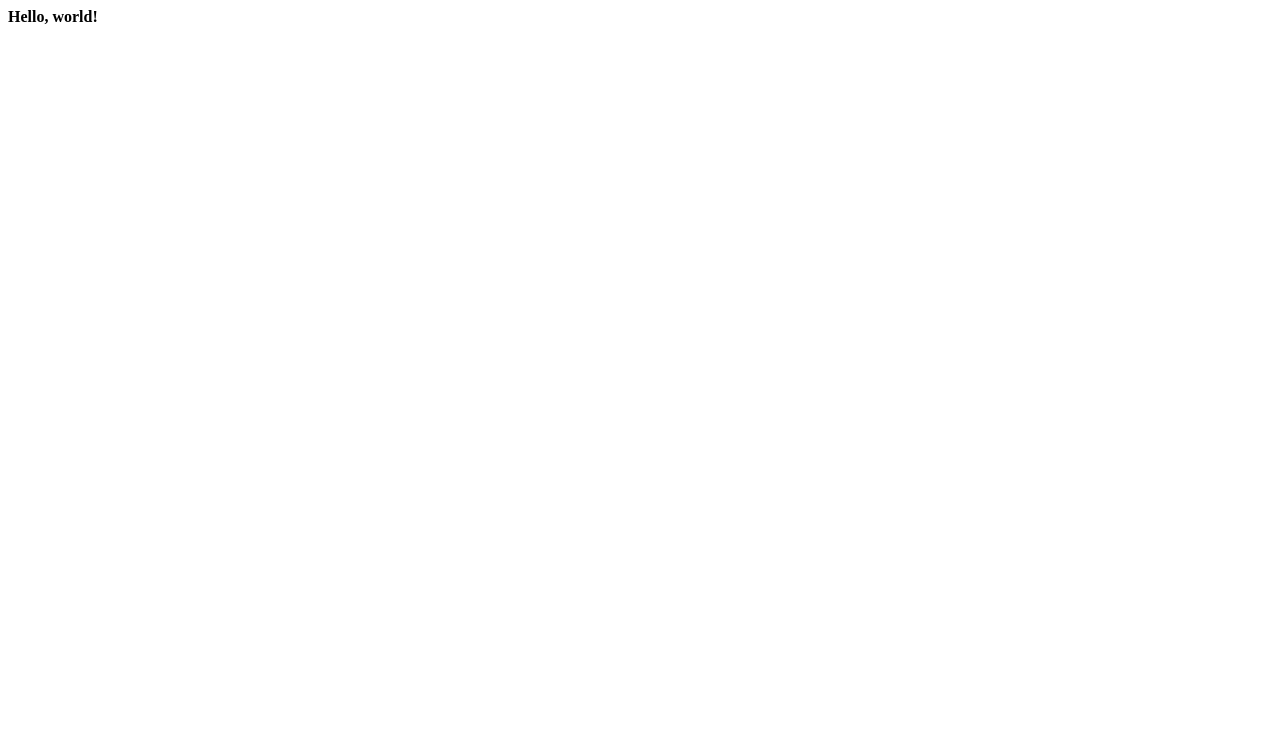
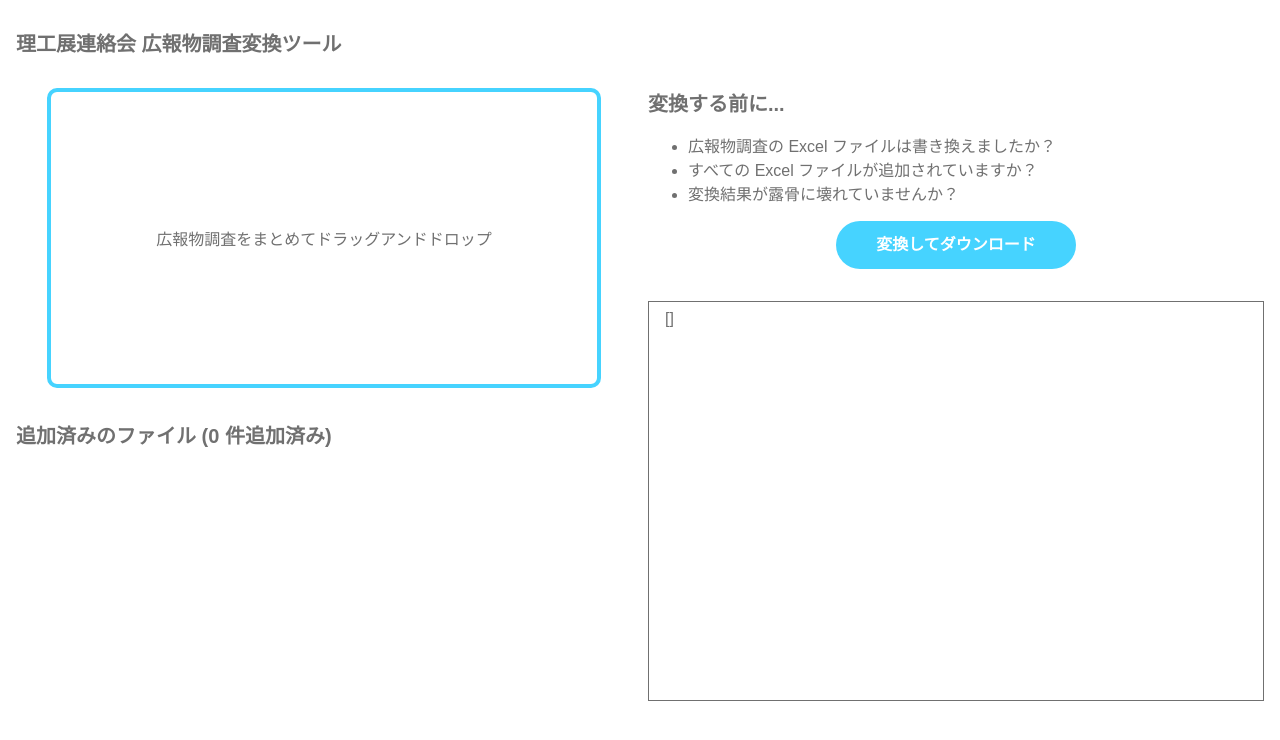
Before and after one commit to Rikoten/kouhou-survey, a React app: page / in a window 1280 px wide. Shown: the top 740 px of the page. Built offline with nearby package versions, Linux system fonts and the light colour scheme.

Commit message:
大体できた説があります

```diff
--- a/src/app.tsx
+++ b/src/app.tsx
@@ -1,9 +1,113 @@
-import React from 'react'
+import React, { useEffect, useState } from 'react'
 import { render } from 'react-dom'
+import { parse } from 'structured-xlsx-parser'
 
 import './index.html'
+
 import './style.scss'
 
-const App = () => <div>Hello, world!</div>
+type ExcelFile = {
+    filename: string
+    data: Uint8Array
+}
+
+type ParsedExcel = {
+    filename: string,
+    parsedData: unknown
+}
+
+const App = () => {
+    const [ excelFiles, setExcelFiles ] = useState<ExcelFile[]>([])
+    const [ parsedExcel, setParsedExcel ] = useState<ParsedExcel[]>([])
+
+    useEffect(() => {
+        try {
+            const parsed = excelFiles.map(it => ({
+                filename: it.filename,
+                parsedData: parse(it.data)
+            }))
+            const sortedFilenames = parsed.map(it => it.filename).sort()
+            const sortedItems = sortedFilenames.map(filename => parsed.find(item => item.filename == filename)) as ParsedExcel[]
+            setParsedExcel(sortedItems)
+        } catch (err) {
+            alert('リロードしてね\n' + err)
+        }
+    }, [ excelFiles ])
+
+    return <div className='App'>
+        <div className='Left'>
+            <h1>理工展連絡会 広報物調査変換ツール</h1>
+            <FileDragArea setExcelFiles={ setExcelFiles }/>
+            <UploadedFileList parsedExcel={ parsedExcel } />
+        </div>
+        <div className='Right'>
+            <BeforeConvertChecklist />
+            <DownloadButton parsedExcel={ parsedExcel } />
+            <Preview parsedExcel={ parsedExcel } />
+        </div>
+    </div>
+}
+
+const FileDragArea: React.FunctionComponent<{
+    setExcelFiles: (excelFiles: ExcelFile[]) => unknown
+}> = ({ setExcelFiles }) => {
+    const onDropHandler: React.DragEventHandler = async e => {
+        e.preventDefault()
+        const excelFiles: ExcelFile[] = await Promise.all(Array.from(e.dataTransfer.files).map(async it => ({
+            filename: it.name,
+            data: new Uint8Array(await it.arrayBuffer())
+        })))
+        setExcelFiles(excelFiles)
+    }
+
+    const preventDefaultHandler: React.DragEventHandler = e => {
+        e.preventDefault()
+    }
+
+    return <div className='FileDragArea' onDrop={ onDropHandler } onDragOver={ preventDefaultHandler }>
+        広報物調査をまとめてドラッグアンドドロップ
+    </div>
+}
+
+const UploadedFileList: React.FunctionComponent<{
+    parsedExcel: ParsedExcel[]
+}> = ({ parsedExcel }) => {
+    return <div className='UploadedFileList'>
+        <h2>追加済みのファイル ({ parsedExcel.length } 件追加済み)</h2>
+        <ul>{
+            parsedExcel.map(it => <li>{ it.filename }</li>)
+        }</ul>
+    </div>
+}
+
+const BeforeConvertChecklist = () => <div className='BeforeConvertChecklist'>
+    <h2>変換する前に...</h2>
+    <ul>
+        <li>広報物調査の Excel ファイルは書き換えましたか？</li>
+        <li>すべての Excel ファイルが追加されていますか？</li>
+        <li>変換結果が露骨に壊れていませんか？</li>
+    </ul>
+</div>
+
+const DownloadButton: React.FunctionComponent<{
+    parsedExcel: ParsedExcel[]
+}> = ({ parsedExcel }) => {
+    const downloadText = 'data:,' + JSON.stringify(parsedExcel.map(it => it.parsedData))
+    const disabled = parsedExcel.length === 0
+    const onClickHandler: React.MouseEventHandler = e => {
+        if (disabled) e.preventDefault()
+    }
+    return <div className='DownloadButton'>
+        <a download='data.json' href={ downloadText } data-disabled={ disabled } onClick={ onClickHandler }>変換してダウンロード</a>
+    </div>
+}
+
+const Preview: React.FunctionComponent<{
+    parsedExcel: ParsedExcel[]
+}> = ({ parsedExcel }) => {
+    return <div className='Preview'>
+        <pre><code>{ JSON.stringify(parsedExcel.map(it => it.parsedData), null, 2) }</code></pre>
+    </div>
+}
 
 render(<App />, document.getElementById('app'))
--- a/src/style.scss
+++ b/src/style.scss
@@ -1,3 +1,104 @@
-#app {
-    font-weight: bold;
+* {
+    box-sizing: border-box;
+    margin: 0;
+    font-family: sans-serif;
+
+    --main-color: #46D3FF;
+    --text-color: #707070;
+
+    color: var(--text-color);
 }
+
+.App {
+    display: grid;
+    grid-template-columns: 1fr 1fr;
+    gap: 1rem;
+    grid-gap: 1rem;
+
+    margin: 1rem;
+
+    h1 {
+        margin-top: 1rem;
+        font-size: 1.25rem;
+        line-height: 1.5rem;
+    }
+}
+
+.FileDragArea {
+    height: 300px;
+    width: 90%;
+    margin: 2rem auto 0 auto;
+
+    border: solid 4px var(--main-color);
+    border-radius: 10px;
+
+    display: flex;
+    align-items: center;
+    justify-content: center;
+}
+
+.UploadedFileList {
+    h2 {
+        margin-top: 2rem;
+        font-size: 1.25rem;
+    }
+
+    ul {
+        margin-top: 1rem;
+        padding: 0;
+
+        list-style: none;
+
+        display: grid;
+        grid-template-columns: repeat(auto-fill, 12rem);
+        column-gap: 2rem;
+    }
+
+    li {
+        display: inline;
+        overflow-x: hidden;
+        white-space: nowrap;
+    }
+}
+
+.BeforeConvertChecklist {
+    margin-top: calc(2rem + 1.5rem + 1rem);
+
+    h2 {
+        font-size: 1.25rem;
+    }
+
+    ul {
+        margin-top: 1rem;
+    }
+}
+
+.DownloadButton {
+    display: flex;
+    justify-content: center;
+    align-items: center;
+
+    a {
+        margin-top: 1rem;
+        display: block;
+        width: 15rem;
+        height: 3rem;
+        line-height: 3rem;
+        text-align: center;
+        border-radius: 25px;
+
+        text-decoration: none;
+        font-weight: bold;
+        color: white;
+
+        background: var(--main-color);
+    }
+}
+
+.Preview {
+    height: 25rem;
+    border: solid 1px var(--text-color);
+    margin-top: 2rem;
+    padding: .5rem 1rem;
+    overflow: auto;
+}
```
Also changed, not shown: 1 other file (tests, documents, lock files or other folders).
